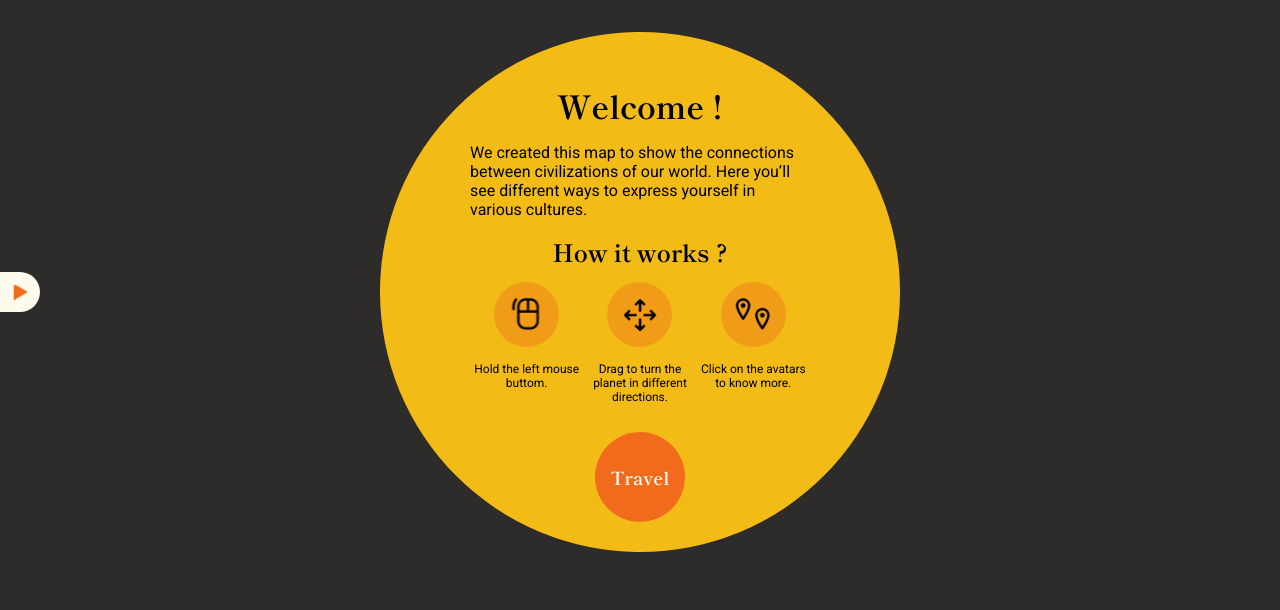
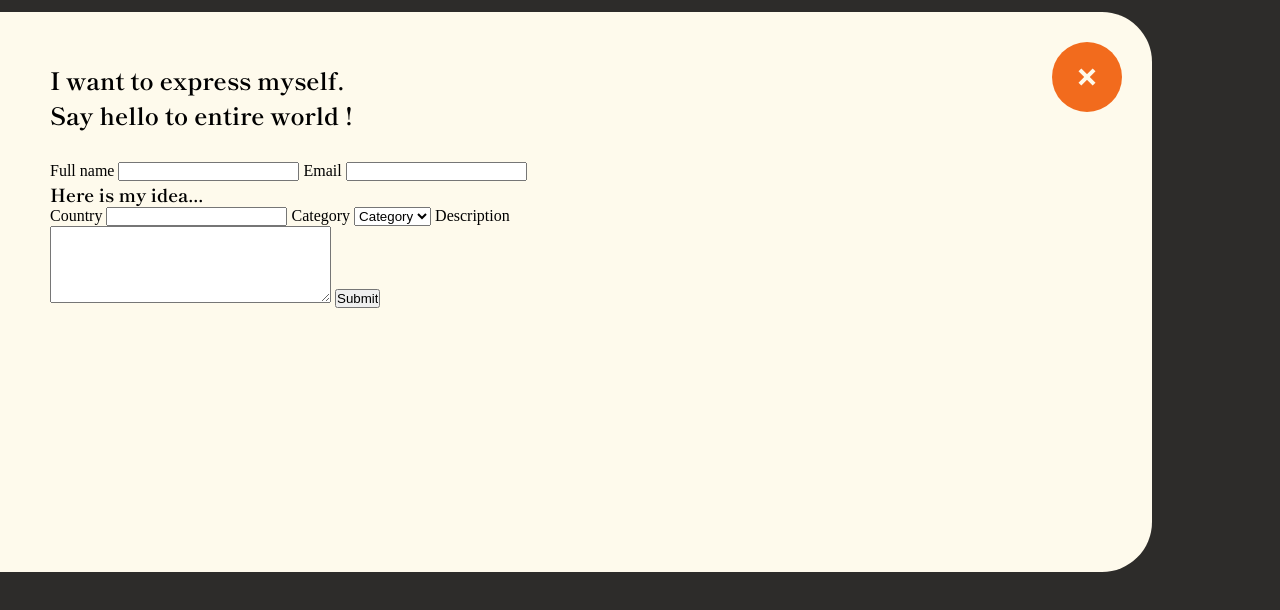
Before and after one commit to NicoooM/Hello-World, a plain HTML site: page index.html in a window 1280 px wide. Shown: the part 108-718 px from the top of the page. Drawn offline with Linux system fonts and the light colour scheme.

Commit message:
begin contact section

```diff
--- a/assets/style/scss/classes.scss
+++ b/assets/style/scss/classes.scss
@@ -32,6 +32,24 @@ a {
 button {
   border: none;
   cursor: pointer;
+  background-color: $orange-f;
+  width: 70px;
+  height: 70px;
+  top: 30px;
+  right: 30px;
+  .cross-bar {
+    top: 50%;
+    left: 50%;
+    height: 20px;
+    width: 4px;
+    background-color: $blanc;
+    &.cross-bar-1 {
+      transform: translate(-50%, -50%) rotate(45deg);
+    }
+    &.cross-bar-2 {
+      transform: translate(-50%, -50%) rotate(-45deg);
+    }
+  }
 }
 
 .circle {
--- a/assets/style/scss/index.scss
+++ b/assets/style/scss/index.scss
@@ -213,30 +213,31 @@ header {
   &.closed {
     animation: open-about 0.5s forwards;
   }
-  button {
-    background-color: $orange-f;
-    width: 70px;
-    height: 70px;
-    top: 30px;
-    right: 30px;
-    .cross-bar {
-      top: 50%;
-      left: 50%;
-      height: 20px;
-      width: 4px;
-      background-color: $blanc;
-      &.cross-bar-1 {
-        transform: translate(-50%, -50%) rotate(45deg);
-      }
-      &.cross-bar-2 {
-        transform: translate(-50%, -50%) rotate(-45deg);
-      }
-    }
-  }
   .about-text {
     flex-direction: column;
     width: 100%;
     height: 100%;
-    padding: 10% 20% 10% 10%;
+    padding: 50px 100px 50px 50px;
   }
 }
+// fin about
+
+// début contact
+.contact {
+  background-color: $blanc;
+  border-radius: 0 50px 50px 0;
+  height: 70vh;
+  transform: translateY(-50%);
+  top: 50%;
+  width: 90%;
+  .contact-text {
+    flex-direction: column;
+    width: 65%;
+    height: 100%;
+    padding: 50px 100px 50px 50px;
+    .form-part-1 {
+      margin-top: 30px;
+    }
+  }
+}
+// fin contact
--- a/index.html
+++ b/index.html
@@ -5,7 +5,7 @@
     <meta http-equiv="X-UA-Compatible" content="IE=edge" />
     <meta name="viewport" content="width=device-width, initial-scale=1.0" />
     <link rel="stylesheet" href="./assets/style/css/index.css" />
-    <title>Hello World!</title>
+    <title>Hello World !</title>
   </head>
   <body>
     <!-- Logo -->
@@ -381,6 +381,47 @@
         </div>
       </section>
       <!-- Fin About -->
+
+      <!-- Début Contact -->
+      <section class="contact absolute">
+        <button class="circle absolute">
+          <div class="cross-bar cross-bar-1 absolute"></div>
+          <div class="cross-bar cross-bar-2 absolute"></div>
+        </button>
+        <div class="contact-text flex">
+          <h2>I want to express myself.<br />Say hello to entire world !</h2>
+          <form action="">
+            <div class="form-part-1">
+              <label for="full-name">Full name</label>
+              <input type="text" name="full-name" />
+              <label for="email">Email</label>
+              <input type="email" name="email" />
+            </div>
+            <h3>Here is my idea...</h3>
+            <label for="country">Country</label>
+            <input type="text" name="country" />
+            <label for="category">Category</label>
+            <select name="category" id="">
+              <option value="">Category</option>
+              <option value="dog">Dog</option>
+              <option value="cat">Cat</option>
+              <option value="hamster">Hamster</option>
+              <option value="parrot">Parrot</option>
+              <option value="spider">Spider</option>
+              <option value="goldfish">Goldfish</option>
+            </select>
+            <label for="description">Description</label>
+            <textarea
+              id="description"
+              name="description"
+              rows="5"
+              cols="33"
+            ></textarea>
+            <input type="submit" value="Submit" />
+          </form>
+        </div>
+      </section>
+      <!-- Fin Contact -->
     </main>
 
     <script src="./assets/scripts/app.js"></script>
```
Also changed, not shown: assets/style/css/classes.css, assets/style/css/index.css.
